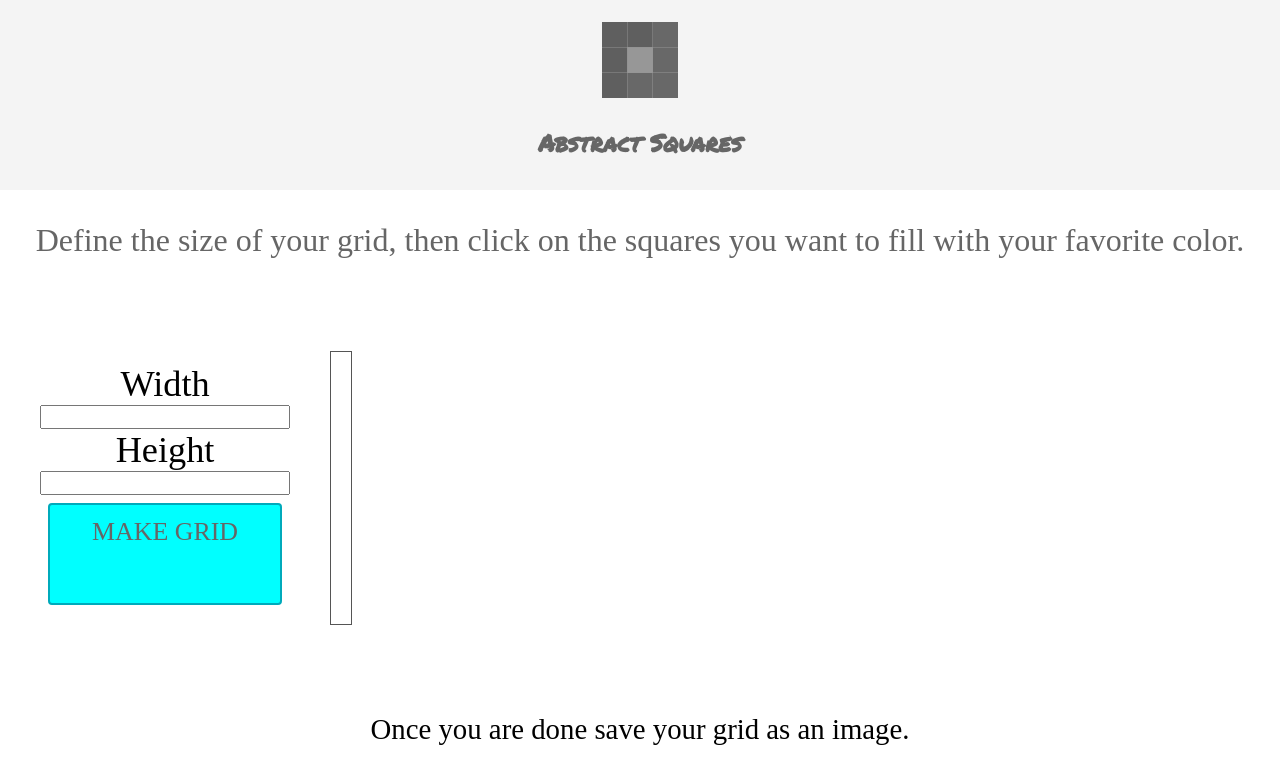
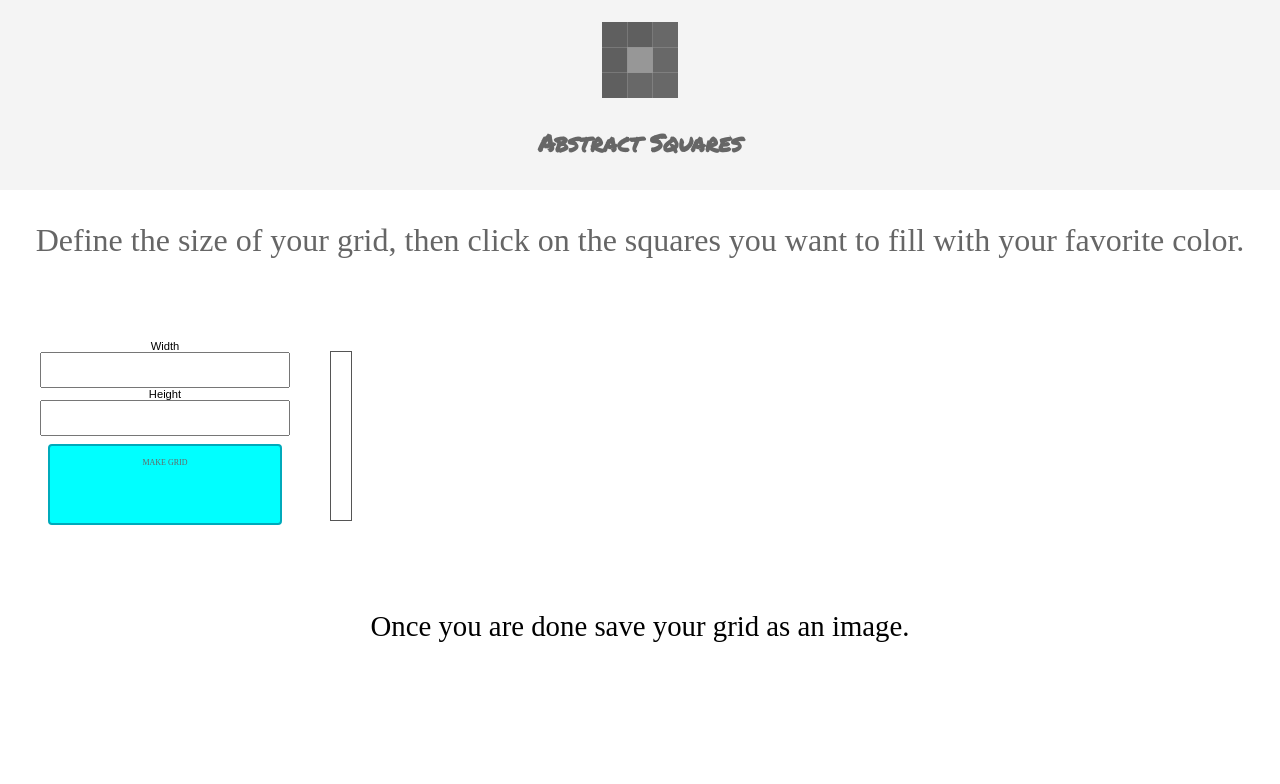
Before and after one commit to ZeroLiam/absquares, a React (Create React App) app: page / in a window 1280 px wide. Shown: the top 784 px of the page. Built offline with nearby package versions, Linux system fonts and the light colour scheme; a web font is replaced by a local one.

Commit message:
Trying to generate grid

```diff
--- a/package.json
+++ b/package.json
@@ -3,6 +3,7 @@
   "version": "0.1.0",
   "private": true,
   "dependencies": {
+    "lodash": "^4.17.4",
     "react": "^15.6.1",
     "react-dom": "^15.6.1",
     "react-scripts": "1.0.12"
--- a/src/App.js
+++ b/src/App.js
@@ -14,10 +14,7 @@ class App extends Component {
         <p className="App-intro">
           Define the size of your grid, then click on the squares you want to fill with your favorite color.
         </p>
-
-        <p>
           <Grid />
-        </p>
 
         <p>
           Once you are done save your grid as an image.
--- a/src/components/Grid.js
+++ b/src/components/Grid.js
@@ -1,4 +1,5 @@
 import React, { Component } from 'react';
+import _ from 'lodash';
 import './../App.css';
 
 class Grid extends Component {
@@ -11,6 +12,29 @@ class Grid extends Component {
       }
     }
 
+  onGenerate(e){
+    let wvalue = this.refs.widthcontroller.value;
+    let hvalue = this.refs.heightcontroller.value;
+
+    if(!_.isEmpty(wvalue)){
+      this.setState(prevState =>{
+        prevState.numWidth = wvalue;
+
+        return prevState;
+      });
+    }
+
+    if(!_.isEmpty(hvalue)){
+      this.setState(prevState =>{
+        prevState.numHeight = hvalue;
+
+        return prevState;
+      });
+    }
+
+    console.log(this.state.numHeight);
+  }
+
   generateSquares(){
     return(
       <div className="main-grid">
@@ -22,13 +46,13 @@ class Grid extends Component {
     return (
       <div className="grid">
         <div className="grid-setup">
-          <p className="grid-controllers">
-            <label for="width-controller">Width </label>
-            <input type="text" name="width-controller" id="width-controller" />
-            <label for="height-controller">Height </label>
-            <input type="text" name="height-controller" id="height-controller" />
-            <button type="button" name="controller-generate" id="controller-generate">MAKE GRID</button>
-          </p>
+          <div className="grid-controllers">
+            <label htmlFor="width-controller">Width </label>
+            <input type="text" name="width-controller" ref="widthcontroller" id="width-controller" />
+            <label htmlFor="height-controller">Height </label>
+            <input type="text" name="height-controller" ref="heightcontroller"  id="height-controller" />
+            <button type="button" name="controller-generate" id="controller-generate" onClick={(...args) => this.onGenerate(...args)}>MAKE GRID</button>
+          </div>
           <div className="grid-setup">
             {this.generateSquares()}
           </div>
```
